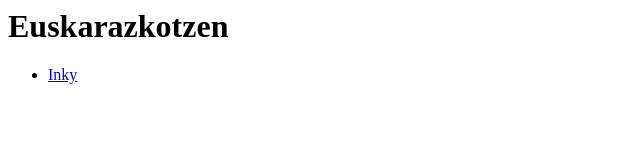
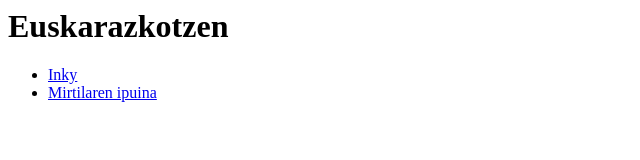
Before and after one commit to zalantzatia/zalantzatia.github.io, a plain HTML site: page index.html in a window 1280 px wide. Shown: the whole page, without its empty margins (0-640 px from the left). Drawn offline with Linux system fonts and the light colour scheme.

Commit message:
mirtilaren ipuina

```diff
--- a/index.html
+++ b/index.html
@@ -6,6 +6,7 @@
     <h1>Euskarazkotzen</h1>
     <ul>
       <li><a href="./20221104_inky/main.pdf">Inky</a></li>
+      <li><a href="./20221105_mirtila/main.pdf">Mirtilaren ipuina</a></li>
     </ul>
   </body>
 </html>
```
Also changed, not shown: 6 other files.
